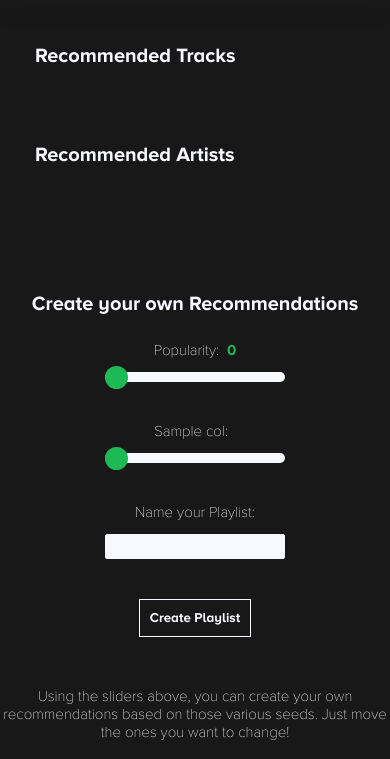
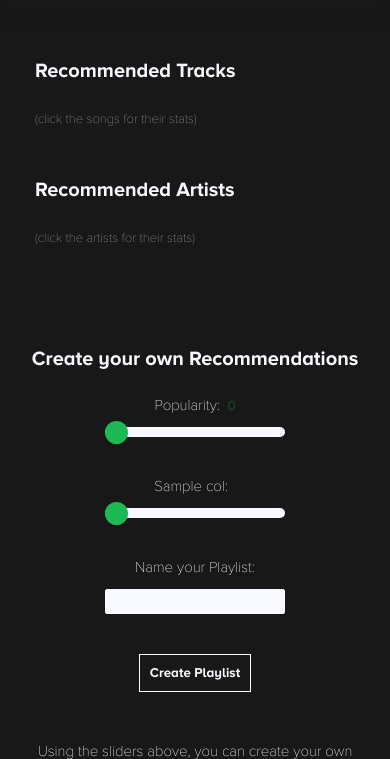
Before and after one commit to parth-p29/Diversify, a Flask app: template templates/recommendations.html in a window 390 px wide. Shown: the part 99-858 px from the top of the page. Run offline with Flask 2, Linux system fonts and the light colour scheme; the template is opened without the code that fills it: most values are stand-ins (such as "Sample title", 1, 10 or a date in 2020).

Commit message:
now fixed ui

```diff
--- a/static/css/music.css
+++ b/static/css/music.css
@@ -68,10 +68,10 @@ p{
 .song-info{
     margin-top:6px;
 }
-.name span{
+span{
     margin-top:5px;
     color: rgb(175, 175, 175);
-    font-size: 12px;
+    font-size: 13px;
     opacity: 80%;
     font-family: 'Proxima Nova Th';
 }
@@ -119,6 +119,9 @@ p{
         display: flex;
         margin-left: 35px;
     }
+    .info{
+        margin-left: 35px;
+    }
     #hidden{
         visibility: visible;
     }
--- a/static/css/recommendations.css
+++ b/static/css/recommendations.css
@@ -42,4 +42,7 @@
     .slider{
         width: 180px;
     }
+    .c{
+        margin-top: 15px;
+    }
 }
--- a/templates/music.html
+++ b/templates/music.html
@@ -25,6 +25,7 @@
         <div id="songs-artists">
             <div class="content c">
                 <h3>Top Tracks</h3>
+                <span class="info">(click the songs for their stats)</span>
                 {% for song, s_cover, s_artist, s_album, id in zip(songs, song_covers, song_artists, song_albums, song_ids) %}
                         <div class="tracks">
                             <a href='info/{{id}}T'>
@@ -34,7 +35,7 @@
                                     {% endif %}
                                 </div>
                                 <div class="name">
-                                    <p>{{song}} <span>(click for stats)</span></p>
+                                    <p>{{song}}</p>
                                     <div class='song-info'><p><span>{{s_artist}}&nbsp; &#8226; &nbsp;{{s_album}}</span></p></div>
                                 </div>
                             </a>
@@ -43,6 +44,7 @@
             </div>
             <div class="content a">
                 <h3>Top Artists</h3>
+                <span class="info">(click the artists for their stats)</span>
                 {% for artist, a_cover, id in zip(artists, artist_covers, artist_ids) %}
                         <div class="artists">
                             <a href='info/{{id}}A'>
@@ -52,7 +54,7 @@
                                     {% endif %}
                                 </div>
                                 <div class="name">
-                                    <p>{{artist}} <span>(click for stats)</span></p>
+                                    <p>{{artist}}</p>
                                 </div>
                             </a>
                         </div>
--- a/templates/recommendations.html
+++ b/templates/recommendations.html
@@ -14,6 +14,7 @@
         <div id="songs-artists">
             <div class="content c">
                 <h3>Recommended Tracks</h3>
+                <span class="info">(click the songs for their stats)</span>
                 {% for song, s_cover, s_artist, s_album, id in zip(t_names, t_images, t_artists, t_albums, t_ids) %}
                         <div class="tracks">
                             <a href='info/{{id}}T'>
@@ -21,7 +22,7 @@
                                     <img src="{{s_cover}}"/>
                                 </div>
                                 <div class="name">
-                                    <p>{{song}} <span>(click for stats)</span></p>
+                                    <p>{{song}}</p>
                                     <div class='song-info'><p><span>{{s_artist}}&nbsp; &#8226; &nbsp;{{s_album}}</span></p></div>
                                 </div>
                             </a>
@@ -30,6 +31,7 @@
             </div>
             <div class="content a">
                 <h3>Recommended Artists</h3>
+                <span class="info">(click the artists for their stats)</span>
                 {% for artist, a_cover, id in zip(a_names, a_images, a_ids) %}
                         <div class="artists">
                             <a href='info/{{id}}A'>
@@ -37,7 +39,7 @@
                                     <img src="{{a_cover}}"/>
                                 </div>
                                 <div class="name">
-                                    <p>{{artist}} <span>(click for stats)</span></p>
+                                    <p>{{artist}}</p>
                                 </div>
                             </a>
                         </div>
```
